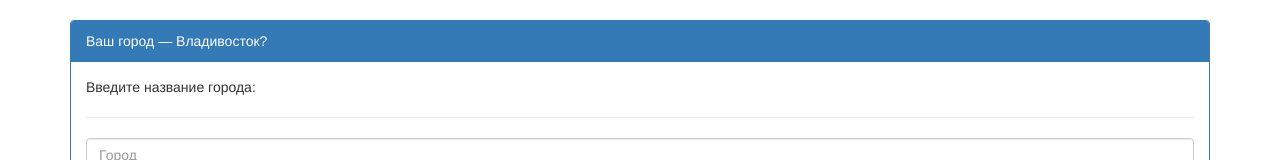
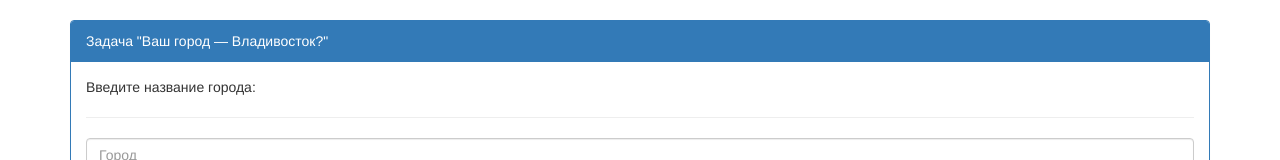
Before and after one commit to basvad/pr-c3-1, a plain HTML site: page index.html in a window 1280 px wide. Shown: the top 160 px of the page. Drawn offline with Linux system fonts and the light colour scheme.

Commit message:
Update index.html

```diff
--- a/index.html
+++ b/index.html
@@ -11,7 +11,7 @@
  <br>
  <section>
     <div class="panel panel-primary">
-        <div id='panel-heading' class="panel-heading">Ваш город — Владивосток?</div>
+        <div id='panel-heading' class="panel-heading">Задача "Ваш город — Владивосток?"</div>
         <div class="panel-body">
         <div id='question' class="question">
             <p>Введите название города:</p>
```
